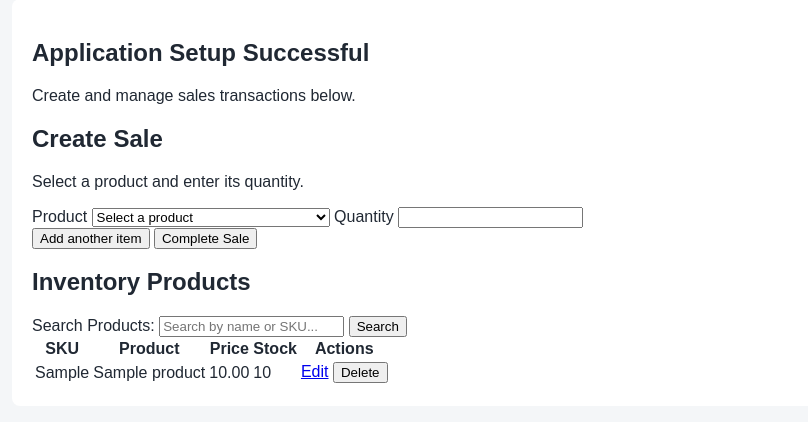
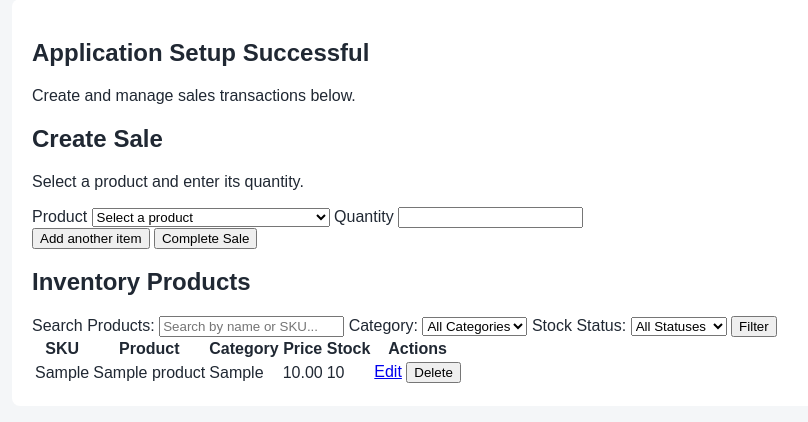
Before and after one commit to BalaviDeshna/Electronics-store-inventory-management-system, a Flask app: page / in a window 1280 px wide. Shown: the part 161-583 px from the top of the page, without its empty margins (12-820 px from the left). Run offline with Flask 3, Linux system fonts and the light colour scheme; tables that the repository leaves empty hold one stand-in row (values such as "Sample post").

Commit message:
US-10: Add product category and stock filters (closes #11)

```diff
--- a/app/data/models/product.py
+++ b/app/data/models/product.py
@@ -10,6 +10,7 @@ class Product(db.Model):
     id = db.Column(db.Integer, primary_key=True)
     name = db.Column(db.String(200), nullable=False)
     sku = db.Column(db.String(100), unique=True, nullable=True, index=True)
+    category = db.Column(db.String(100), nullable=True, index=True)
     price = db.Column(db.Numeric(12, 2), nullable=False)
     stock = db.Column(db.Integer, nullable=False, default=0)
 
--- a/app/presentation/routes/main.py
+++ b/app/presentation/routes/main.py
@@ -1,6 +1,6 @@
 from decimal import Decimal, InvalidOperation
 
-from sqlalchemy import or_
+from sqlalchemy import func, or_
 from sqlalchemy.exc import IntegrityError
 from flask import (
     Blueprint,
@@ -21,9 +21,26 @@ from app.data.models import Product, Sale, SaleItem
 main_bp = Blueprint("main", __name__)
 
 
+def normalize_stock_status(val):
+    if not val:
+        return ""
+    normalized = str(val).strip().lower().replace("-", "_").replace(" ", "_")
+    if normalized in {"in_stock", "instock"}:
+        return "in_stock"
+    if normalized in {"out_of_stock", "outofstock", "out"}:
+        return "out_of_stock"
+    if normalized in {"low_stock", "lowstock", "low"}:
+        return "low_stock"
+    return ""
+
+
 @main_bp.route("/")
 def home():
     q = request.args.get("q", "").strip()
+    category = request.args.get("category", "").strip()
+    raw_status = request.args.get("stock_status") or request.args.get("status") or ""
+    stock_status = normalize_stock_status(raw_status)
+
     query_obj = Product.query
     if q:
         conditions = [Product.name.ilike(f"%{q}%")]
@@ -31,14 +48,45 @@ def home():
             conditions.append(Product.sku.ilike(f"%{q}%"))
         query_obj = query_obj.filter(or_(*conditions))
 
+    if category and hasattr(Product, "category"):
+        query_obj = query_obj.filter(func.lower(Product.category) == category.lower())
+
+    if hasattr(Product, "stock"):
+        if stock_status == "in_stock":
+            query_obj = query_obj.filter(Product.stock > 0)
+        elif stock_status == "out_of_stock":
+            query_obj = query_obj.filter(Product.stock == 0)
+        elif stock_status == "low_stock":
+            query_obj = query_obj.filter(Product.stock > 0, Product.stock <= 5)
+
     products = query_obj.order_by(Product.name).all()
     all_products = Product.query.order_by(Product.name).all()
+
+    categories = []
+    if hasattr(Product, "category"):
+        raw_cats = (
+            db.session.query(Product.category)
+            .filter(Product.category.isnot(None), Product.category != "")
+            .distinct()
+            .order_by(Product.category)
+            .all()
+        )
+        categories = [c[0] for c in raw_cats if c[0]]
+        if category and category.lower() not in [c.lower() for c in categories]:
+            categories.append(category)
+            categories.sort(key=str.lower)
+
     return render_template(
         "index.html",
         products=products,
         all_products=all_products,
         q=q,
         query=q,
+        categories=categories,
+        selected_category=category,
+        category=category,
+        selected_stock_status=stock_status,
+        stock_status=stock_status,
     )
 
 
@@ -85,6 +133,7 @@ def create_product():
     if request.method == "POST":
         name = request.form.get("name", "").strip()
         raw_sku = request.form.get("sku", "").strip()
+        raw_category = request.form.get("category", "").strip()
         raw_price = request.form.get("price", "").strip()
         raw_stock = request.form.get("stock", "").strip()
 
@@ -109,6 +158,11 @@ def create_product():
                 flash("A product with this SKU already exists.", "error")
                 return render_template("create_product.html")
 
+        category = raw_category if raw_category else None
+        if category and len(category) > 100:
+            flash("Category must be 100 characters or fewer.", "error")
+            return render_template("create_product.html")
+
         try:
             price = Decimal(raw_price)
             if not price.is_finite() or price < 0:
@@ -126,7 +180,10 @@ def create_product():
             flash("Stock must be a non-negative whole number.", "error")
             return render_template("create_product.html")
 
-        product = Product(name=name, sku=sku, price=price, stock=stock)
+        kwargs = {"name": name, "sku": sku, "price": price, "stock": stock}
+        if hasattr(Product, "category"):
+            kwargs["category"] = category
+        product = Product(**kwargs)
         db.session.add(product)
         try:
             db.session.commit()
@@ -155,6 +212,7 @@ def edit_product(product_id):
     if request.method == "POST":
         name = request.form.get("name", "").strip()
         raw_sku = request.form.get("sku", "").strip()
+        raw_category = request.form.get("category", "").strip()
         raw_price = request.form.get("price", "").strip()
         raw_stock = request.form.get("stock", "").strip()
 
@@ -179,6 +237,11 @@ def edit_product(product_id):
                 flash("A product with this SKU already exists.", "error")
                 return render_template("edit_product.html", product=product)
 
+        category = raw_category if raw_category else None
+        if category and len(category) > 100:
+            flash("Category must be 100 characters or fewer.", "error")
+            return render_template("edit_product.html", product=product)
+
         try:
             price = Decimal(raw_price)
             if not price.is_finite() or price < 0:
@@ -198,6 +261,8 @@ def edit_product(product_id):
 
         product.name = name
         product.sku = sku
+        if hasattr(product, "category"):
+            product.category = category
         product.price = price
         product.stock = stock
         try:
--- a/app/templates/create_product.html
+++ b/app/templates/create_product.html
@@ -19,6 +19,9 @@
     <label for="sku">SKU</label>
     <input type="text" id="sku" name="sku" maxlength="100">
 
+    <label for="category">Category</label>
+    <input type="text" id="category" name="category" maxlength="100">
+
     <label for="price">Price</label>
     <input type="number" id="price" name="price"
            min="0" step="0.01" required>
--- a/app/templates/edit_product.html
+++ b/app/templates/edit_product.html
@@ -18,6 +18,9 @@
     <label for="sku">SKU</label>
     <input type="text" id="sku" name="sku" value="{{ product.sku or '' }}" maxlength="100">
 
+    <label for="category">Category</label>
+    <input type="text" id="category" name="category" value="{{ product.category or '' }}" maxlength="100">
+
     <label for="price">Price</label>
     <input type="number" id="price" name="price"
            value="{{ "%.2f"|format(product.price) }}"
--- a/app/templates/index.html
+++ b/app/templates/index.html
@@ -62,8 +62,26 @@ function addSaleItem() {
 <form method="GET" action="{{ url_for('main.home') }}" class="search-form">
     <label for="search-input">Search Products:</label>
     <input type="text" id="search-input" name="q" value="{{ q }}" placeholder="Search by name or SKU...">
-    <button type="submit">Search</button>
-    {% if q %}
+
+    <label for="category-filter">Category:</label>
+    <select id="category-filter" name="category">
+        <option value="">All Categories</option>
+        {% for cat in categories %}
+        <option value="{{ cat }}" {% if selected_category and selected_category|lower == cat|lower %}selected{% endif %}>{{ cat }}</option>
+        {% endfor %}
+    </select>
+
+    <label for="stock-status-filter">Stock Status:</label>
+    <select id="stock-status-filter" name="stock_status">
+        <option value="">All Statuses</option>
+        <option value="in_stock" {% if selected_stock_status == 'in_stock' %}selected{% endif %}>In Stock</option>
+        <option value="low_stock" {% if selected_stock_status == 'low_stock' %}selected{% endif %}>Low Stock</option>
+        <option value="out_of_stock" {% if selected_stock_status == 'out_of_stock' %}selected{% endif %}>Out of Stock</option>
+    </select>
+
+    <button type="submit">Filter</button>
+    {% if q or selected_category or selected_stock_status %}
+        <a href="{{ url_for('main.home') }}">Clear filters</a>
         <a href="{{ url_for('main.home') }}">Clear search</a>
     {% endif %}
 </form>
@@ -74,6 +92,7 @@ function addSaleItem() {
         <tr>
             <th>SKU</th>
             <th>Product</th>
+            <th>Category</th>
             <th>Price</th>
             <th>Stock</th>
             <th>Actions</th>
@@ -84,6 +103,7 @@ function addSaleItem() {
         <tr>
             <td>{{ product.sku or "—" }}</td>
             <td>{{ product.name }}</td>
+            <td>{{ product.category or "—" }}</td>
             <td>{{ "%.2f"|format(product.price) }}</td>
             <td>{{ product.stock }}</td>
             <td>
@@ -97,7 +117,13 @@ function addSaleItem() {
     </tbody>
 </table>
 {% else %}
-<p>No products found matching your search.</p>
+    {% if q and not (selected_category or selected_stock_status) %}
+        <p>No products found matching your search.</p>
+    {% elif (selected_category or selected_stock_status) and not q %}
+        <p>No products found matching your filters.</p>
+    {% else %}
+        <p>No products found matching your search or filters.</p>
+    {% endif %}
 {% endif %}
 {% else %}
 <p>No products are available yet. Ask the inventory team to add products first.</p>
```
Also changed, not shown: tests/test_products.py (+204 -0 lines).
